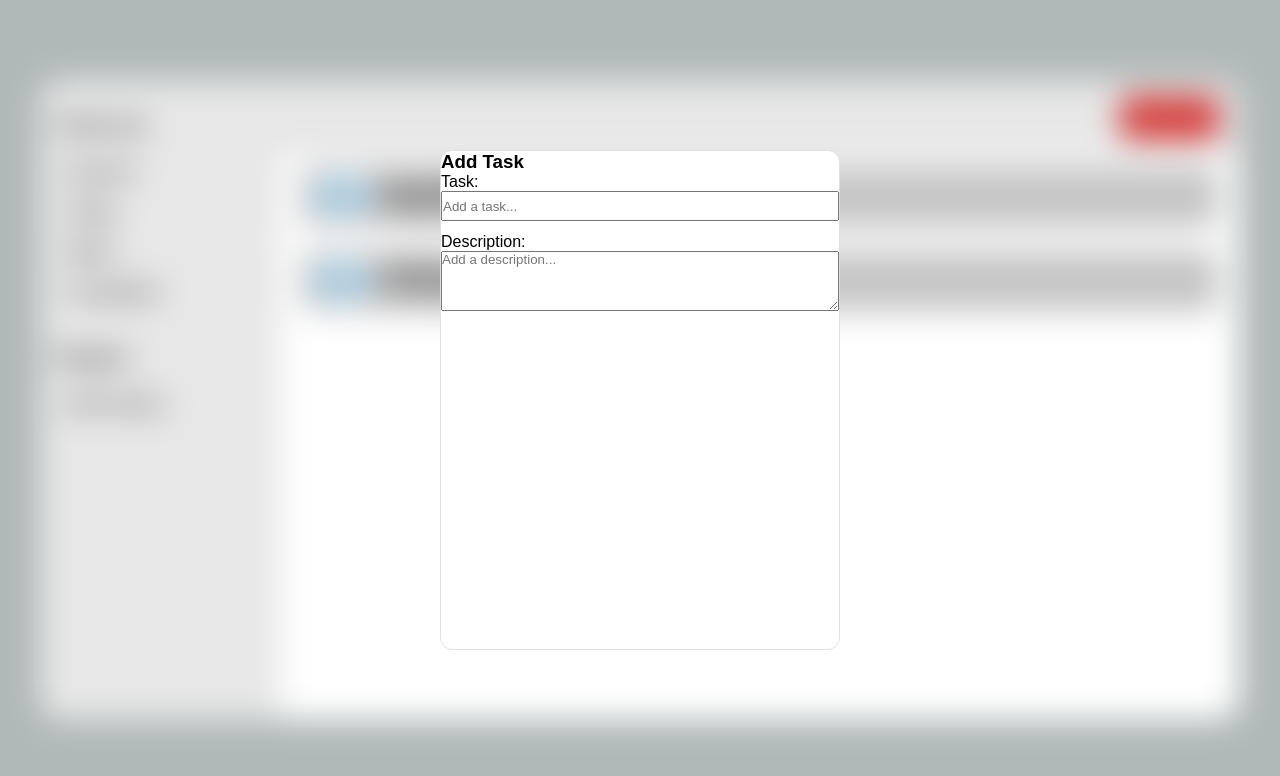
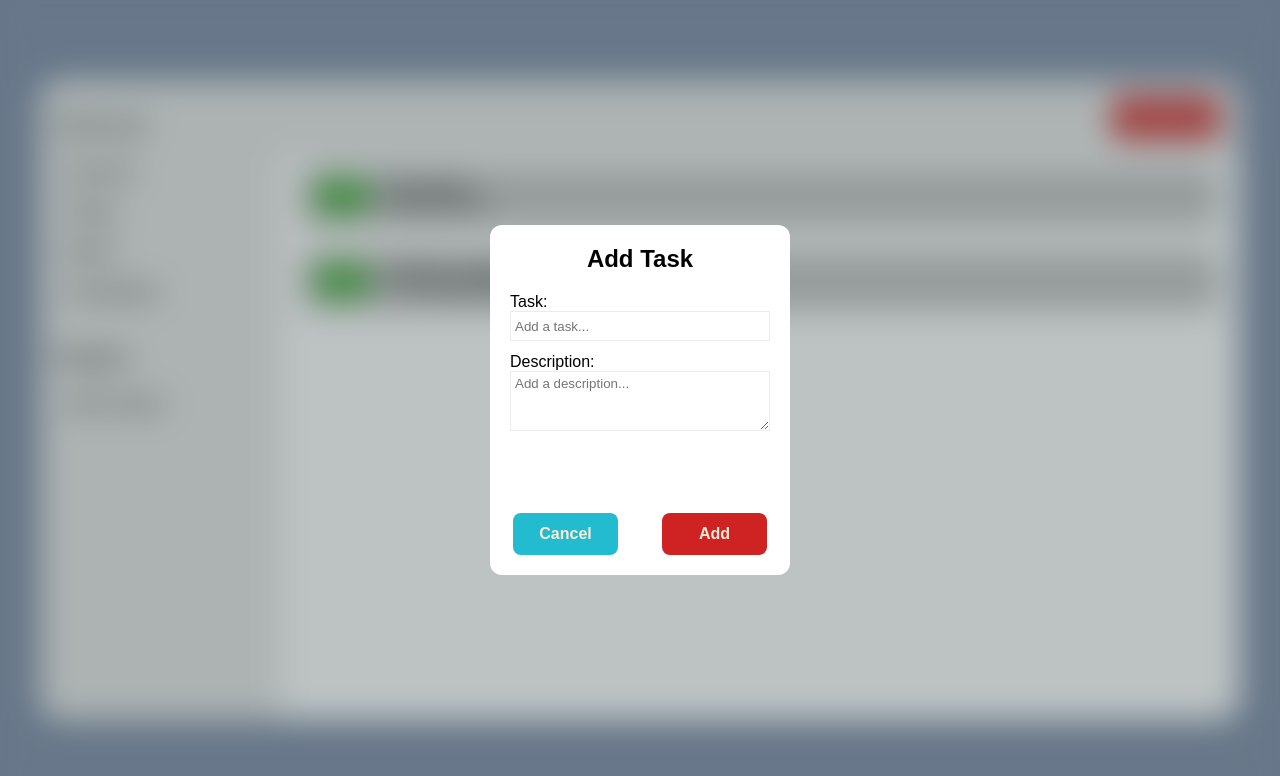
Before and after one commit to AndreasMy/todo-list, a website with bundled scripts: page dist/index.html in a window 1280 px wide. Both pictures are taken after a click on the button "New Task". Built offline with nearby package versions, Linux system fonts and the light colour scheme.

Commit message:
added modal close and modal submit functions

```diff
--- a/src/modules/component.js
+++ b/src/modules/component.js
@@ -3,13 +3,14 @@
 //* 1.1 :Project tabs and their contents
 //* 2.0: Independent tasks
 
-import { tasks, removeTask } from "./crud";
+import { tasks, removeTask, closeModal, submitEntry,} from "./crud";
 import {
   divFactory,
   buttonFactory,
   textFactory,
   inputFactory,
   labelFactory,
+
 } from "./elementFactories";
 
 function taskItemFactory(tasks) {
@@ -41,10 +42,12 @@ function taskItemFactory(tasks) {
 }
 
 function renderTaskModal() {
+  //* Containers
   const modalContainer = divFactory("div", "modal-container");
   const modalBackground = divFactory("div", "modal-background");
   const modalCard = divFactory("div", "modal-card");
   const inputWrapper = divFactory("div", "input-wrapper");
+  const modalBtnWrapper = divFactory("div", "modal-btn-wrapper")
 
   //* Header
   const modalHeader = textFactory("h3", "modal-header", "Add Task");
@@ -53,15 +56,15 @@ function renderTaskModal() {
   const labelTaskName = labelFactory("task", "Task:");
   const inputTaskName = inputFactory("input", "task", "task", "Add a task...");
   const labelDescription = labelFactory("description", "Description:");
-  const inputDescription = inputFactory(
-    "textarea",
-    "description",
-    "description",
-    "Add a description..."
-  );
-  inputDescription.setAttribute("rows", "4");
+  const inputDescription = inputFactory("textarea", "description", "description", "Add a description...");
+  inputDescription.setAttribute("rows", "5");
   inputDescription.setAttribute("cols", "50");
 
+  //* Buttons
+  const addBtn = buttonFactory("add-btn", "addBtn", "Add");
+  const cancelBtn = buttonFactory("cancel-btn", "cancelBtn", "Cancel");
+
+  //* Appending elements
   const content = document.querySelector("#content");
 
   modalContainer.appendChild(modalCard);
@@ -74,13 +77,26 @@ function renderTaskModal() {
   inputWrapper.appendChild(labelDescription);
   inputWrapper.appendChild(inputDescription);
 
+  modalCard.appendChild(modalBtnWrapper);
+  modalBtnWrapper.appendChild(cancelBtn);
+  modalBtnWrapper.appendChild(addBtn);
+
   content.appendChild(modalContainer);
+
+  //* Event listeners
+  const modalBg = document.querySelector(".modal-background")
+  const modalCancel = document.querySelector("#cancelBtn")
+  const modalConfirm = document.querySelector("#addBtn")
+
+  modalBg.addEventListener("click", closeModal)
+  modalCancel.addEventListener("click", closeModal)
+  modalConfirm.addEventListener("click", submitEntry)
 }
 
 function renderTaskItems() {
   const taskItems = taskItemFactory(tasks);
-  console.log(taskItems);
   const appContent = document.querySelector(".app-content");
+
   taskItems.elements.forEach((element, index) => {
     appContent.appendChild(element);
 
--- a/src/modules/crud.js
+++ b/src/modules/crud.js
@@ -8,6 +8,7 @@
 //TODO: Create component that displays object
 
 import { renderTaskItems, renderTaskModal } from "./component";
+import { renderPage } from "./page";
 
 const tasks = [];
 
@@ -46,7 +47,16 @@ function removeElements() {
 }
 
 function openModal() {
-  renderTaskModal()
+  renderTaskModal();
+}
+
+function closeModal() {
+  const content = document.querySelector("#content");
+  while (content.firstChild) {
+    content.removeChild(content.firstChild);
+  }
+  renderPage();
+  renderTaskItems();
 }
 
 function removeTask(index) {
@@ -55,4 +65,27 @@ function removeTask(index) {
   renderTaskItems();
 }
 
-export { taskFactory, projectFactory, removeElements, tasks, removeTask, openModal };
+function submitEntry(event) {
+  event.preventDefault();
+
+  const task = document.querySelector("#task").value;
+  const description = document.querySelector("#description").value;
+  const newTask = taskFactory(task, description);
+  tasks.push(newTask);
+
+  document.querySelector("#task").value = "";
+  document.querySelector("#description").value = "";
+
+  closeModal();
+}
+
+export {
+  taskFactory,
+  projectFactory,
+  removeElements,
+  tasks,
+  removeTask,
+  openModal,
+  closeModal,
+  submitEntry,
+};
--- a/src/style.css
+++ b/src/style.css
@@ -8,11 +8,18 @@
 
 html,
 body {
-  background-color: rgb(176, 184, 184);
+  background-color: rgb(127, 141, 168);
 }
 
 button {
   cursor: pointer;
+}
+
+input,
+#description {
+  width: 100%;
+  padding: 4px;
+  border: 1px solid rgb(236, 236, 236);
 }
 
 input {
@@ -33,22 +40,44 @@ input {
   min-width: 100%;
   top: 0;
   backdrop-filter: blur(16px);
+  background-color: rgba(59, 78, 77, 0.336);
   display: flex;
 }
 
+.modal-header {
+  margin: 20px 20px 0 20px;
+  font-size: 1.5rem;
+}
+
 .modal-card {
+  position: absolute;
   display: flex;
   flex-direction: column;
-  height: 500px;
-  width: 400px;
+  align-items: center;
+  height: 350px;
+  width: 300px;
   background-color: white;
   border-radius: 12px;
-  border: 1px solid rgb(224, 224, 224);
+
+}
+
+.modal-background {
+  min-height: 100vh;
+  min-width: 100%;
+  cursor: pointer;
 }
 
 .input-wrapper {
   display: flex;
+  flex: 1;
   flex-direction: column;
+  margin: 20px;
+}
+
+.modal-btn-wrapper {
+  display: flex;
+  justify-content: space-between;
+  margin: 20px;
 }
 
 .nav-btn,
@@ -144,12 +173,23 @@ ul {
   border-radius: 0 20px 0 0;
 }
 
-.new-task-btn {
+.new-task-btn,
+.add-btn {
+  background-color: rgb(207, 35, 35);
+}
+
+.cancel-btn {
+  background-color: rgb(35, 187, 207);
+}
+
+.new-task-btn,
+.add-btn,
+.cancel-btn {
   border: none;
   padding: 12px;
+  width: 105px;
   font-size: 1rem;
   font-weight: 700;
-  background-color: rgb(207, 35, 35);
   color: antiquewhite;
   border-radius: 8px;
   margin: 0 22px;
@@ -166,7 +206,7 @@ ul {
 
 .complete-btn {
   border: none;
-  background: rgb(190, 231, 255);
+  background: rgb(81, 192, 71);
   border-radius: 12px;
 }
 
```
Also changed, not shown: 1 other file.
